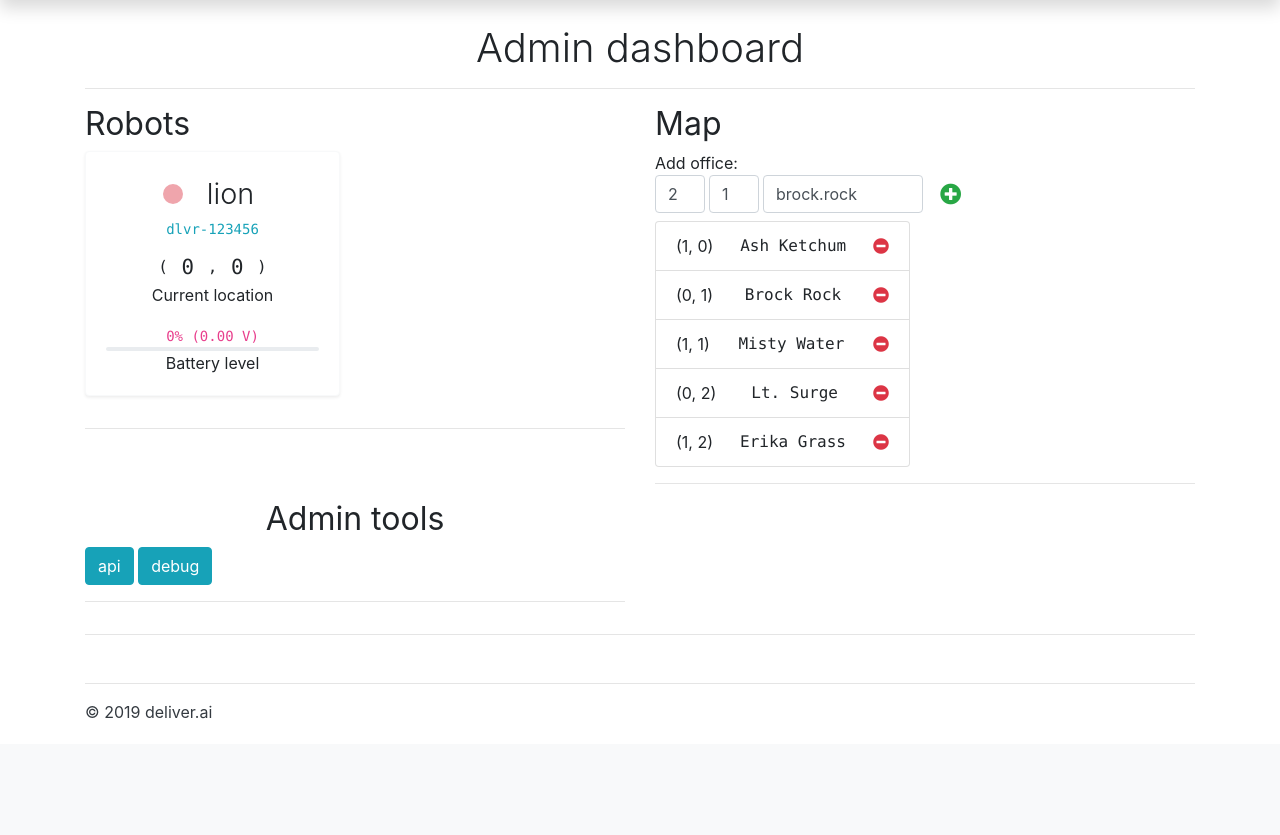
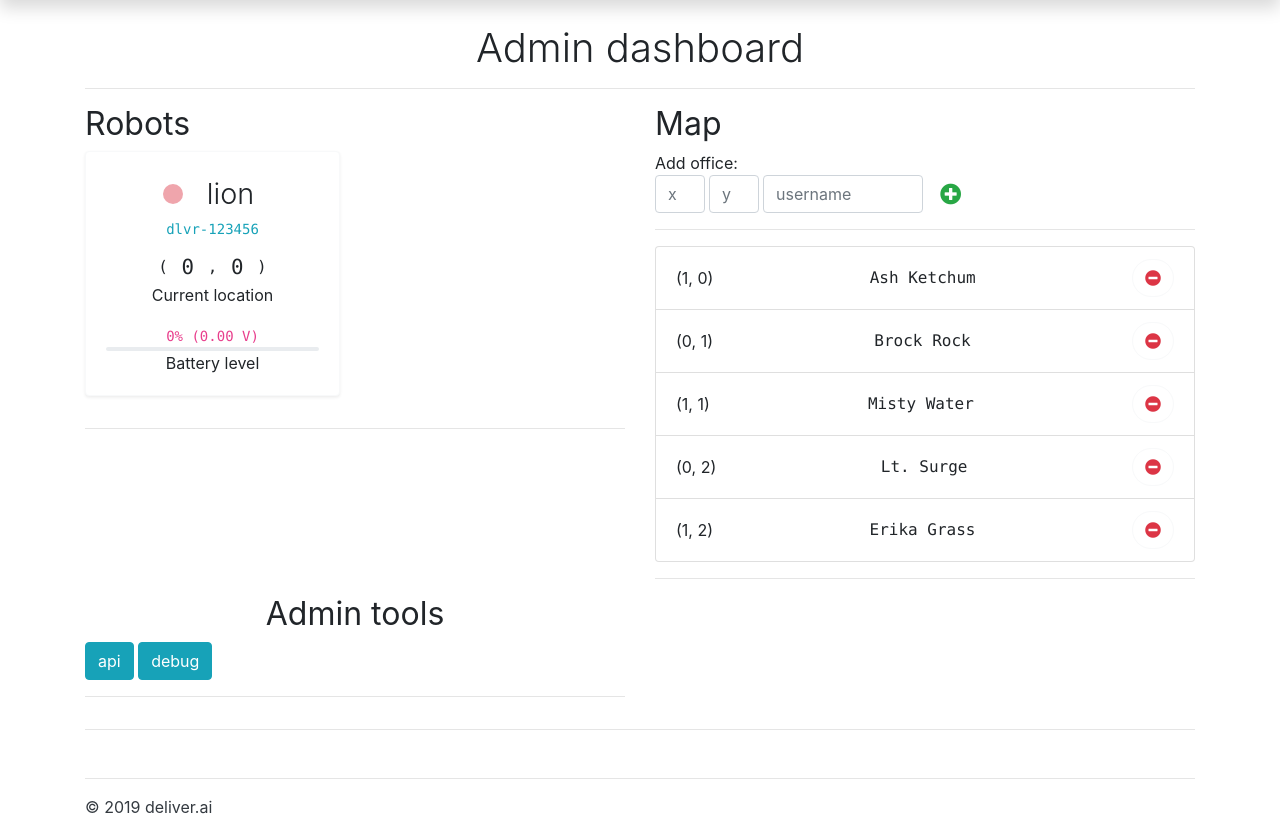
Before and after one commit to JMaio/deliver.ai, a Flask app: page /admin/ in a window 1280 px wide. Shown: the part 56-891 px from the top of the page. Before the commit the page ends 775 px from the top, so only its background shows below. Run offline with Flask 2, Linux system fonts and the light colour scheme; some libraries are stand-ins or nearby versions.

Commit message:
implement removal of office from map on web app

```diff
--- a/flask_app/app.py
+++ b/flask_app/app.py
@@ -112,7 +112,18 @@ def create_app():
 
     @app.route('/send/')
     def send():
-        user = get_current_user_as_person()
+        try:
+            user = get_current_user_as_person()
+        except KeyError:
+            return error_page(
+                error='',
+                icon="fas fa-paper-plane",
+                line1="You're not on this map!",
+                line2="Please contact an administrator "
+                      "to register your office.",
+                button_text="Home page",
+                button_href=url_for('index'),
+            )
         if not user:
             return error_page(
                 error='',
@@ -230,7 +241,18 @@ def create_app():
 
     @app.route('/receive/')
     def receive():
-        user = get_current_user_as_person()
+        try:
+            user = get_current_user_as_person()
+        except KeyError:
+            return error_page(
+                error='',
+                icon="fas fa-paper-plane",
+                line1="You're not on this map!",
+                line2="Please contact an administrator "
+                      "to register your office.",
+                button_text="Home page",
+                button_href=url_for('index'),
+            )
         if not user:
             return error_page(
                 error='',
@@ -248,7 +270,18 @@ def create_app():
 
     @app.route('/history/')
     def history():
-        user = get_current_user_as_person()
+        try:
+            user = get_current_user_as_person()
+        except KeyError:
+            return error_page(
+                error='',
+                icon="fas fa-ticket-alt",
+                line1="You're not on this map!",
+                line2="Please contact an administrator "
+                      "to register your office.",
+                button_text="Home page",
+                button_href=url_for('index'),
+            )
         if not user:
             return error_page(
                 error='',
@@ -411,7 +444,8 @@ def create_app():
                     raise ValueError
                 name = " ".join(s).title()
             except ValueError:
-                return "error - bad username"
+                return "Error - incorrect username. " \
+                       "Please use the 'first.last' format"
             print(f' --- name = {name}')
             new_person = Person(
                 params['username'],
@@ -426,6 +460,10 @@ def create_app():
             except ValueError:
                 return "Cannot add office at (0, 0)!"
             return ''
+        elif args == 'remove_office':
+            username = request.form.get('username')
+            office_map.remove_office(username)
+            return f'Office removed: {username}'
         else:
             return "Invalid api call (POST)"
 
--- a/flask_app/deliverai_utils.py
+++ b/flask_app/deliverai_utils.py
@@ -201,7 +201,9 @@ class Map:
 
     def remove_office(self, person):
         if self.in_map(person):
-            self.offices.pop(person.username)
+            if type(person) is Person:
+                person = person.username
+            self.offices.pop(person)
         else:
             raise KeyError
 
--- a/flask_app/templates/admin.html
+++ b/flask_app/templates/admin.html
@@ -20,34 +20,33 @@
             <p class="my-auto mr-2">Add office:</p>
             <form class="form-inline mb-2" id="add-office-form" method="post"
                   action="/api/add_office" name="add-office-form">
-                {% for var, type, val, w in [
-                    ('x', 'number', 2, 50),
-                    ('y', 'number', 1, 50),
-                    ('username', 'text', 'brock.rock', 160),
+                {% for var, type, w in [
+                    ('x', 'number', 50),
+                    ('y', 'number', 50),
+                    ('username', 'text', 160),
                 ] %}
                     <input class="form-control mr-1"
                            style="max-width: {{ w }}px;" type="{{ type }}"
-                           value="{{ val }}" placeholder="{{ var }}"
+                           required placeholder="{{ var }}"
                            id="add-office-{{ var }}" name="{{ var }}">
                 {% endfor %}
                 <button type="submit"
                         class="btn fas fa-plus-circle fa-lg text-success text-decoration-none my-auto"></button>
             </form>
-            <div class="row justify-content-start">
-                <div class="col-12 col-sm-6">
-                    <ul class="list-group d-flex justify-content-center mx-auto"
-                        style="max-width: 400px">
+            <hr>
+            <ul class="list-group d-flex justify-content-center mx-auto">
                 {% for username, person in map.get().items() %}
                     <li class="list-group-item d-flex justify-content-between align-items-center">
                         <span>{{ person.coordinates }}</span>
                         <span class="text-monospace">{{ person.name }}</span>
-                                <a href=""
-                                   class="fas fa-minus-circle text-danger"></a>
+                        <div class="btn btn-outline-light rounded-pill"
+                             data-action="remove-office"
+                             data-username="{{ person.username }}">
+                            <i class="fas fa-minus-circle text-danger"></i>
+                        </div>
                     </li>
                 {% endfor %}
             </ul>
-                </div>
-            </div>
             <hr>
         </div>
         <div class="col-12 col-lg-6">
@@ -73,21 +72,19 @@
     {{ super() }}
     <script>
         $(document).ready(function () {
-            const botRefresh = () => {
-                $.ajax({
+            let botRefresh = () => {
+                $.get({
                     url: '/api/botinfo',
                     data: $.param({'name': 'lion'}),
                     success: function (msg) {
                         let m = JSON.parse(msg);
                         let card = $('#bot-card-lion');
-
+                        // coordinates
                         card.find('span.bot-coords-x').text(m['x_loc']);
                         card.find('span.bot-coords-y').text(m['y_loc']);
-
                         // battery
                         let volts = Number.parseFloat(m['battery_volts']).toFixed(2);
                         card.find('span.battery-volts').text(volts);
-
                         let percent = m['battery_percent'];
                         card.find('span.battery-percent').text(percent);
                         card.find('div.battery-indicator')
@@ -98,8 +95,8 @@
                     }
                 });
             };
-            const piRefresh = () => {
-                $.ajax({
+            let piRefresh = () => {
+                $.get({
                     url: '/api/tcp_server',
                     success: function (msg) {
                         let m = JSON.parse(msg);
@@ -115,9 +112,7 @@
             $('form[name=add-office-form]').submit(function (e) {
                 e.preventDefault();
                 console.log($(this).serialize());
-                $.ajax({
-                    type: 'POST',
-                    cache: false,
+                $.post({
                     url: '/api/add_office',
                     data: $(this).serialize(),
                     success: function (msg) {
@@ -130,12 +125,21 @@
                     }
                 });
             });
+
+            $('div.btn[data-action=remove-office]').click(function (e) {
+                let username = $(this).attr('data-username');
+                if (confirm(`Are you sure you want to remove ${username} from the map?`)) {
+                    $.post({
+                        url: '/api/remove_office',
+                        data: {
+                            'username': username,
+                        },
+                        success: function (msg) {
+                            window.location.reload()
+                        }
                     });
-        {#const add_office = form => {#}
-        {#    console.log(form);#}
-        {#    $.post('/api/add_office', form.serialize(), function (data) {#}
-        {#        alert(data);#}
-        {#    });#}
-        {# } #}
+                }
+            });
+        });
     </script>
 {% endblock %}
```
Lines whose indentation alone changed are shown as unchanged.
